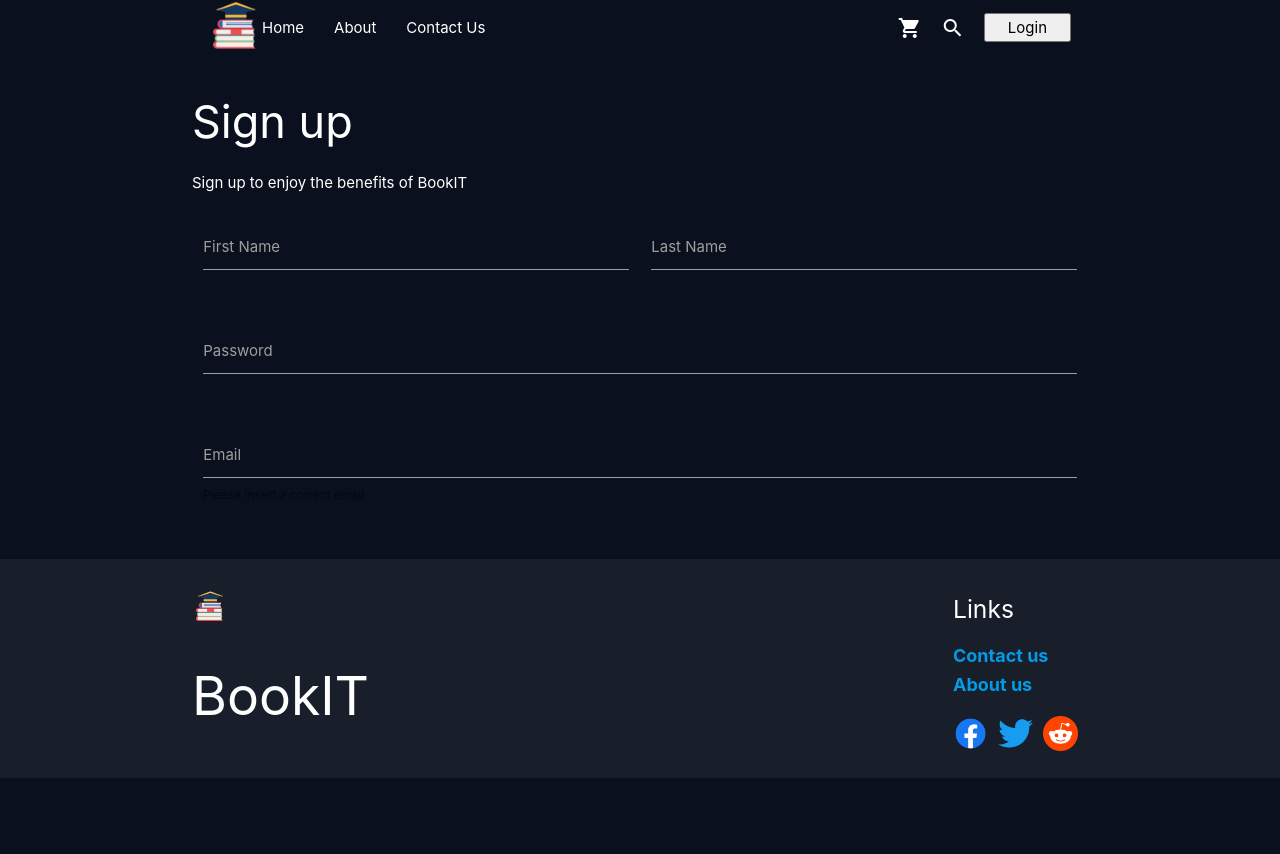
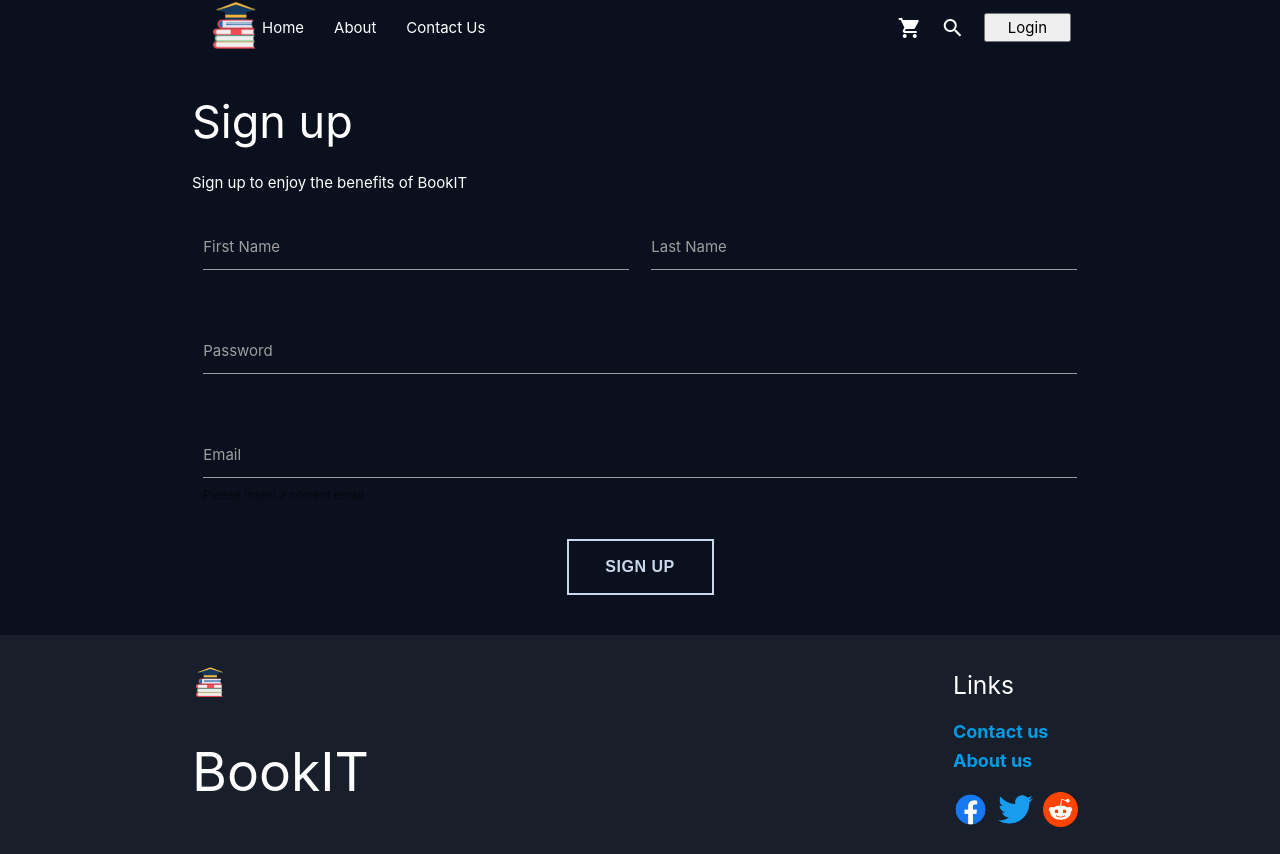
Before and after one commit to JonasSkjodt/bookit, a React (Create React App) app in the folder client/: page /signup in a window 1280 px wide. Before the commit the page ends 800 px from the top, so only its background shows below. Built offline with nearby package versions, Linux system fonts and the light colour scheme.

Commit message:
Add Sign up button

```diff
--- a/client/src/components/Navbar/index.js
+++ b/client/src/components/Navbar/index.js
@@ -26,7 +26,7 @@ return (
 		<Nav>
 			<NavMenu>
 			<NavLink to="/" activestyle="true">
-				<img Style="width:55px;" src="/LogoBookIT.png" alt="Logo" />
+				<img style={{width: 55}} src="/LogoBookIT.png" alt="Logo" />
 				Home
 			</NavLink>
 			<NavLink to="/about" activestyle="true">
--- a/client/src/pages/index.js
+++ b/client/src/pages/index.js
@@ -34,7 +34,7 @@ const Home = () => {
 								<div className="feat-btns">
 
 								<a href="#bookbrowsing" className="primary-btn waves-effect waves-light">Buy a book</a>
-                				<a href="#" className="primary-btn feat-details-btn waves-effect waves-light">Become a seller</a>
+                				<a href="/signup" className="primary-btn feat-details-btn waves-effect waves-light">Become a seller</a>
 
 								</div>
 							</div>
--- a/client/src/pages/signup.js
+++ b/client/src/pages/signup.js
@@ -1,33 +1,50 @@
 import React from 'react';
 
 const SignUp = () => {
+  const handleSubmit = (event) => {
+    event.preventDefault();
+
+    const user = {
+      first_name: event.target.first_name.value,
+      last_name: event.target.last_name.value,
+      password: event.target.password.value,
+      email: event.target.email.value
+    }
+    console.log(user);
+  };
+
 return (
 	<div className="container">
         <h1>Sign up</h1>
 		<p>Sign up to enjoy the benefits of BookIT</p>
     <div className="row">
-    <form className="col s12">
+      <form className="col s12" onSubmit={handleSubmit}>
         <div className="row">
           <div className="input-field col s6">
             <input id="first_name" type="text" className="validate white-text" />
-          <label for="first_name">First Name</label>
+            <label htmlFor="first_name">First Name</label>
           </div>
           <div className="input-field col s6">
             <input id="last_name" type="text" className="validate white-text" />
-          <label for="last_name">Last Name</label>
+            <label htmlFor="last_name">Last Name</label>
           </div>
         </div>
         <div className="row">
           <div className="input-field col s12">
             <input id="password" type="password" className="validate white-text" />
-          <label for="password">Password</label>
+            <label htmlFor="password">Password</label>
           </div>
         </div>
         <div className="row">
           <div className="input-field col s12">
             <input id="email" type="email" className="validate white-text" />
-          <label for="email">Email</label>
+            <label htmlFor="email">Email</label>
             <span className="helper-text" data-error="Please insert a correct email to sign up" data-success="right">Please insert a correct email</span>
+          </div>
+        </div>
+        <div className="row">
+          <div className="Sign up col s12 center">
+            <button className="primary-btn feat-details-btn waves-effect waves-light" type="submit">Sign up</button>
           </div>
         </div>
       </form>
```
Lines whose indentation alone changed are shown as unchanged.
